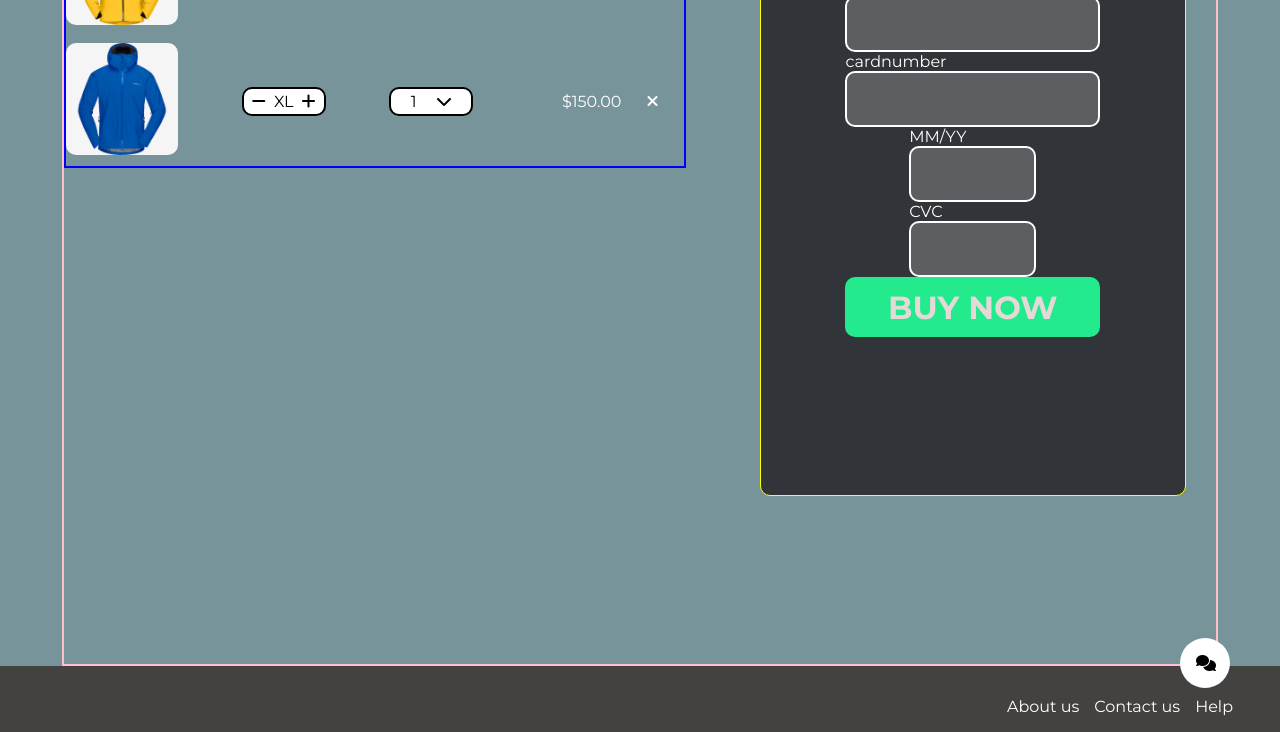
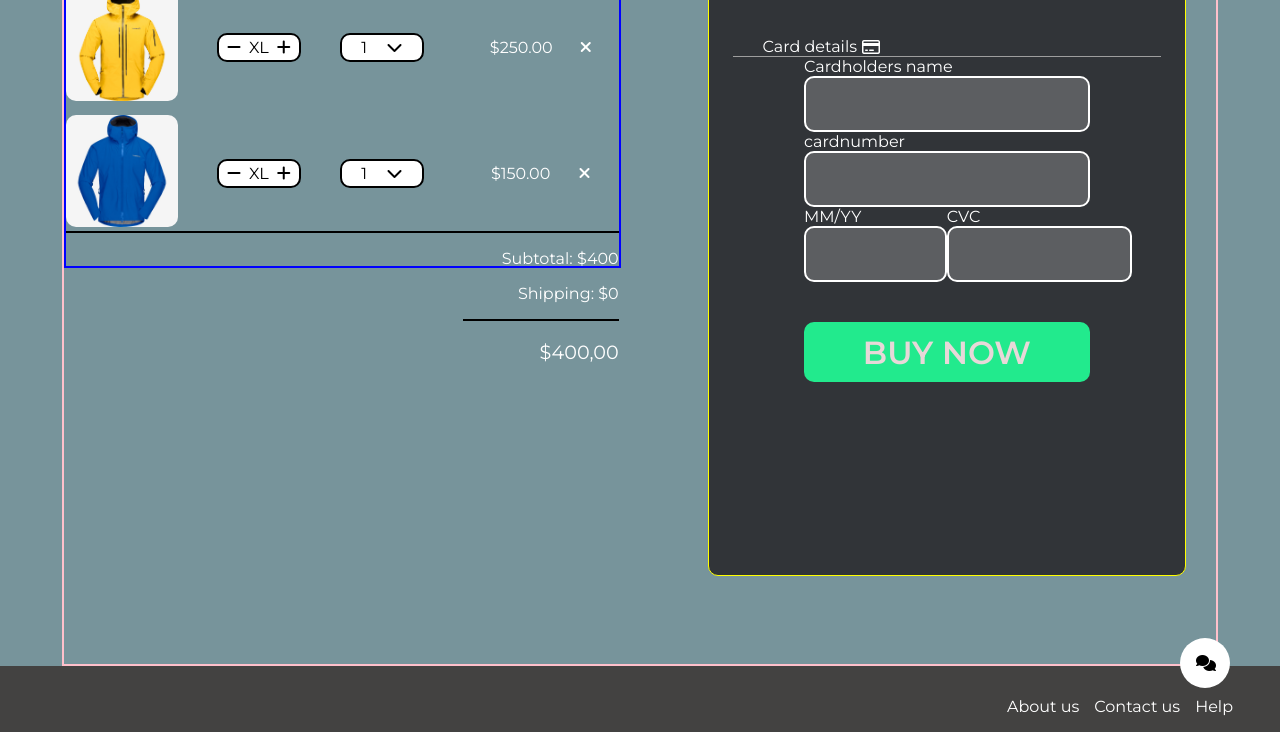
Before and after one commit to trondtjemsland/rainydays, a plain HTML site: page checkout.html in a window 1280 px wide. Shown: the part 315-1047 px from the top of the page. Drawn offline with Linux system fonts and the light colour scheme.

Commit message:
finished with checkoutpage

```diff
--- a/checkout.html
+++ b/checkout.html
@@ -85,6 +85,16 @@
                 <div class="price-box2">
                     <p class="pricetext">$150.00</p><i class="fas fa-times"></i>
                 </div>
+                <div class="line">
+                </div>
+                <div class="total">
+                    <p class="total">Subtotal: $400</p>
+                    <p class="total"> Shipping: $0</p>
+                </div>
+                <div class="line2"></div>
+                <div class="total-ammount">
+                    <p>$400,00</p>
+                </div>
             </div>
             <div class="bankcard">
                 <div class="bankcard-heading">
@@ -109,6 +119,8 @@
                     <div class="date-cvc">
                         <label for="date">MM/YY</label>
                         <input type="text" class="inputname" id="date" name="date">
+                    </div>
+                    <div class="cvc-box">
                         <label for="cvc">CVC</label>
                         <input type="text" class="inputname" id="cvc" name="cvc">
                     </div>
--- a/css/partials/checkout.css
+++ b/css/partials/checkout.css
@@ -26,6 +26,7 @@ main {
 }
 
 .shoppinginfocard {
+  margin-top: 100px;
   grid-area: checkoutbox1;
   height: 400px;
   border: solid 2px blue;
@@ -34,8 +35,18 @@ main {
     "header header header header"
     "text1 text2 text3 text4"
     "box1 box2 box3 box4"
-    "box5 box6 box7 box8";
+    "box5 box6 box7 box8"
+    "line line line line"
+    "total1 total2 total3 total4"
+    "line2 line2 line2 line3"
+    "total5 total6 total7 total8";
   align-items: center;
+}
+
+.line2 {
+  grid-area: line3;
+  border-bottom: solid 2px black;
+  width: 100%;
 }
 
 .checkouth1 {
@@ -66,6 +77,8 @@ main {
 
 .yellowjacket {
   grid-area: box1;
+  margin-bottom: 10px;
+  margin-top: 10px;
 }
 
 .select-box1 {
@@ -99,6 +112,10 @@ main {
   grid-area: box2;
 }
 
+.bluejacket {
+  grid-area: box5;
+}
+
 .select-box3 {
   grid-area: box6;
 }
@@ -107,11 +124,18 @@ main {
   grid-area: box7;
 }
 
+.line {
+  grid-area: line;
+  border-bottom: solid 2px black;
+  width: 100%;
+}
+
 .price-box {
   color: white;
   justify-content: space-evenly;
   align-items: center;
   display: flex;
+  text-align: right;
 }
 
 .price-box2 {
@@ -119,15 +143,36 @@ main {
   justify-content: space-evenly;
   align-items: center;
   display: flex;
-}
-.bluejacket {
-  grid-area: box5;
+  text-align: right;
 }
 
 .jacketimage {
   height: 112px;
   width: 112px;
   border-radius: 10px;
+}
+
+.total {
+  grid-area: total4;
+  text-align: right;
+}
+
+.total p {
+  color: white;
+}
+
+.total-ammount {
+  grid-area: total8;
+  text-align: right;
+}
+
+.total-ammount p {
+  color: white;
+  font-size: 1.2rem;
+}
+
+.fa-credit-card {
+  width: 5px;
 }
 
 .bankcard {
@@ -139,6 +184,8 @@ main {
   margin-right: 30px;
   background-color: #313438;
   border-radius: 10px;
+  margin-top: 80px;
+  margin-bottom: 80px;
 }
 
 .bankcard-heading {
@@ -200,13 +247,18 @@ main {
 .date-cvc {
   display: flex;
   flex-direction: column;
-  width: 30%;
+  width: 50%;
   margin: auto;
   color: white;
 }
 .date-cvc-box {
-  width: 100%;
+  width: 60%;
   display: flex;
+  margin: auto;
+}
+
+.cvc-box {
+  color: white;
 }
 
 .buynow {
@@ -218,10 +270,11 @@ main {
   color: rgb(231, 216, 216);
   text-transform: uppercase;
   font-size: 2rem;
-  font-weight: bold;
+  font-weight: 600;
   font-family: "Montserrat";
 }
 
 .buynowbtn {
+  margin-top: 40px;
   text-align: center;
 }
```
